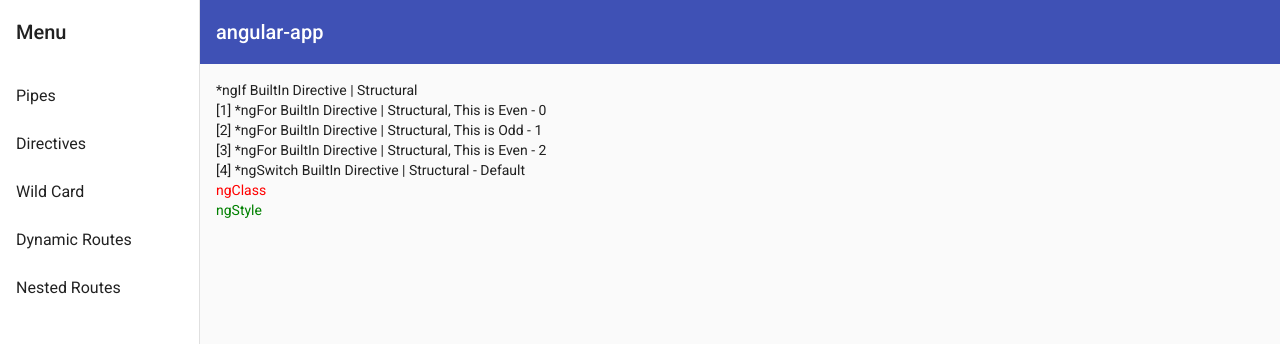
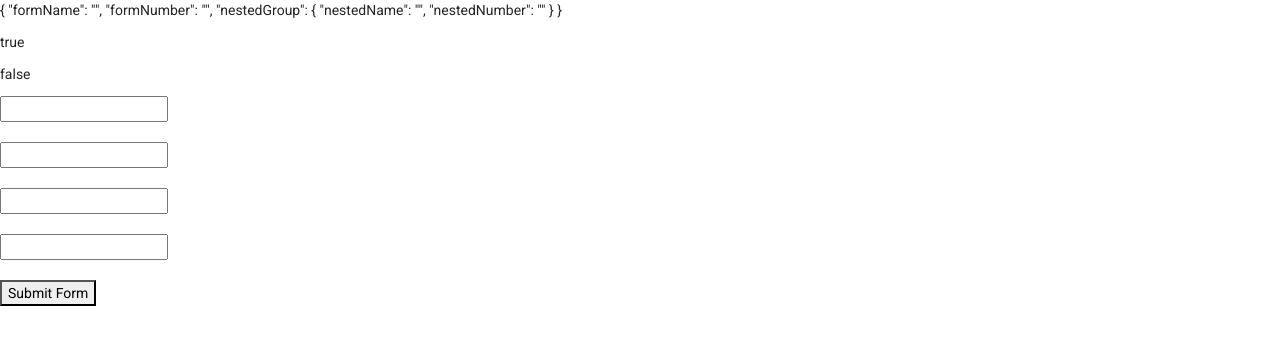
Before and after one commit to sujeewakabeysinghe/Angular-Complete-Course, an Angular app in the folder Angular/angular-app/: page /directives in a window 1280 px wide. Shown: the top 344 px of the page. Built offline with nearby package versions, Linux system fonts and the light colour scheme.

Commit message:
Reactive Forms | Form Group and Nested Form Groups

```diff
--- a/Angular/angular-app/src/app/app.component.html
+++ b/Angular/angular-app/src/app/app.component.html
@@ -26,10 +26,13 @@
 <a [routerLink]="['/wild-card']">Wild Card</a>
 <hr>
 <router-outlet></router-outlet> -->
-<gtn-mat-nav></gtn-mat-nav>
+<!-- <gtn-mat-nav></gtn-mat-nav> -->
 
 <!-- Forms -->
 <!-- <gtn-forms></gtn-forms> -->
 
 <!-- Modules -->
 <!-- <gtn-component-one></gtn-component-one> -->
+
+<!-- Reactive Forms -->
+<gtn-reactive-forms></gtn-reactive-forms>
--- a/Angular/angular-app/src/app/app.module.ts
+++ b/Angular/angular-app/src/app/app.module.ts
@@ -29,12 +29,13 @@ import { MatIconModule } from '@angular/material/icon';
 import { MatListModule } from '@angular/material/list';
 import { DynamicRoutesComponent } from './dynamic-routes/dynamic-routes.component';
 import { ActivatedRoutesComponent } from './activated-routes/activated-routes.component';
-import { FormsModule } from '@angular/forms';
+import { FormsModule, ReactiveFormsModule } from '@angular/forms';
 import { FormsComponent } from './forms/forms.component';
 import { CustomDirectiveDirective } from './forms/custom-directive.directive';
 import { CustomDirectiveValidatorDirective } from './forms/custom-directive-validator.directive';
 import { FeatureModuleAndRoutingModule } from './feature-module-and-routing/feature-module-and-routing.module';
 import { ComponentTwoComponent } from './component-two/component-two.component';
+import { ReactiveFormsComponent } from './reactive-forms/reactive-forms.component';
 
 @NgModule({
   declarations: [
@@ -60,6 +61,7 @@ import { ComponentTwoComponent } from './component-two/component-two.component';
     CustomDirectiveDirective,
     CustomDirectiveValidatorDirective,
     ComponentTwoComponent,
+    ReactiveFormsComponent,
   ],
   imports: [
     BrowserModule,
@@ -74,6 +76,7 @@ import { ComponentTwoComponent } from './component-two/component-two.component';
     MatListModule,
     FormsModule,
     // FeatureModuleAndRoutingModule,
+    ReactiveFormsModule
   ],
   providers: [
     {
--- /dev/null
+++ b/Angular/angular-app/src/app/reactive-forms/reactive-forms.component.html
@@ -0,0 +1,13 @@
+<p>{{ reactiveForm.value | json }}</p>
+<p>{{ reactiveForm.pristine | json }}</p>
+<p>{{ reactiveForm.dirty | json }}</p>
+
+<form [formGroup]="reactiveForm" (ngSubmit)="formSubmit()">
+    <input type="text" formControlName="formName"><br><br>
+    <input type="number" formControlName="formNumber"><br><br>
+    <div formGroupName="nestedGroup">
+        <input type="text" formControlName="nestedName"><br><br>
+        <input type="number" formControlName="nestedNumber"><br><br>
+    </div>
+    <button type="submit">Submit Form</button>
+</form>
--- /dev/null
+++ b/Angular/angular-app/src/app/reactive-forms/reactive-forms.component.ts
@@ -0,0 +1,34 @@
+import { Component, OnInit } from '@angular/core';
+import { FormArray, FormBuilder, FormControl, FormGroup } from '@angular/forms';
+
+@Component({
+  selector: 'gtn-reactive-forms',
+  templateUrl: './reactive-forms.component.html',
+  styleUrls: ['./reactive-forms.component.scss']
+})
+export class ReactiveFormsComponent implements OnInit {
+
+  reactiveForm!: FormGroup;
+
+  constructor( private formBuilder: FormBuilder ) { }
+
+  ngOnInit(): void {
+    this.reactiveForm = this.formBuilder.group({
+      formName: [''],
+      formNumber: new FormControl(''), //both ways are correct to define
+      // formNumber: new FormControl({ value: '2', disabled: true })
+
+      // nested form group
+      nestedGroup: this.formBuilder.group({
+        nestedName: [''],
+        nestedNumber: [''],
+      }),
+    });
+  }
+
+  formSubmit() {
+    console.log(this.reactiveForm.value)
+    // console.log(this.reactiveForm.getRawValue()) // this will give all the values including which are disabled
+  }
+
+}
```
Also changed, not shown: Angular/angular-app/src/app/reactive-forms/reactive-forms.component.scss (added), 1 other file (tests, documents, lock files or other folders).
